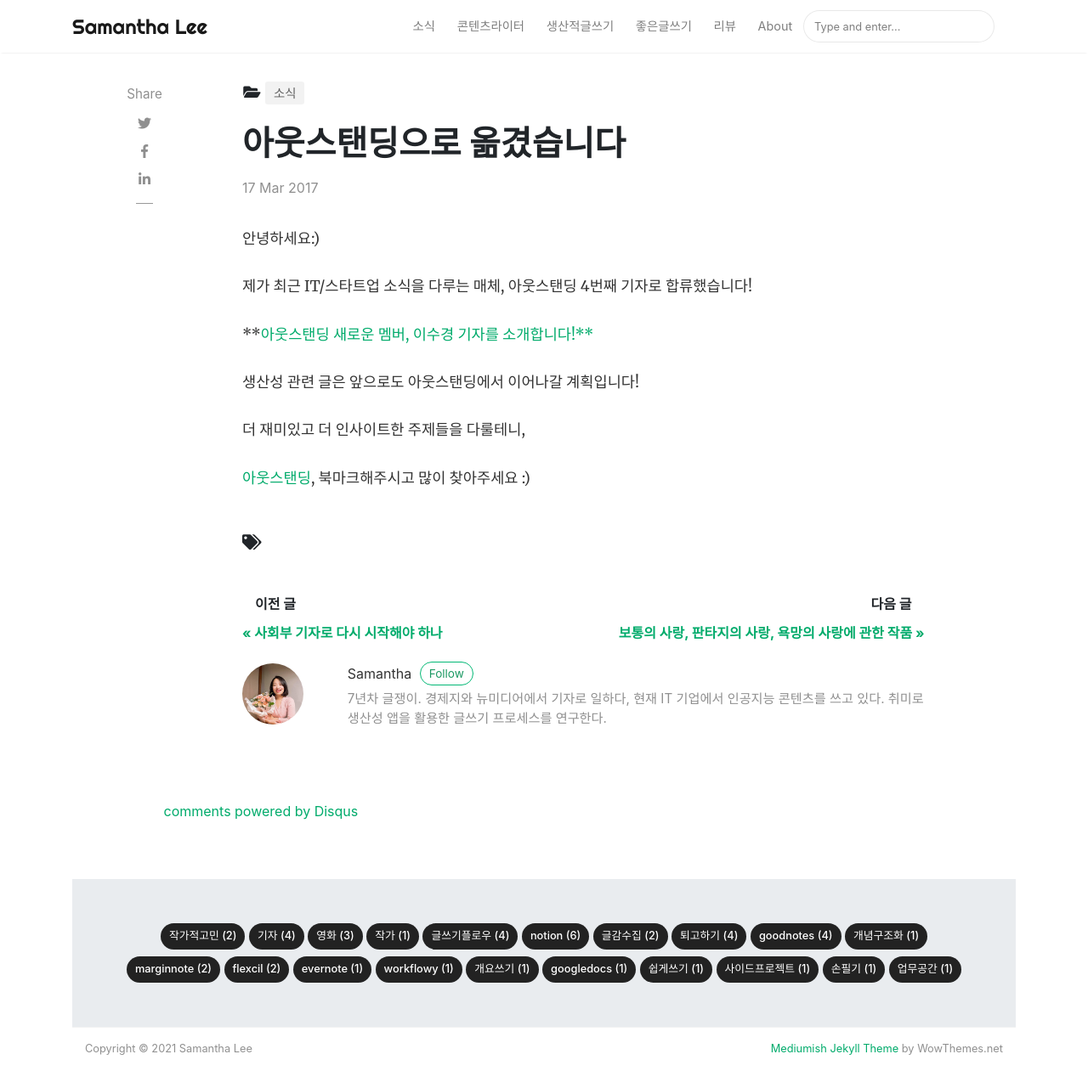
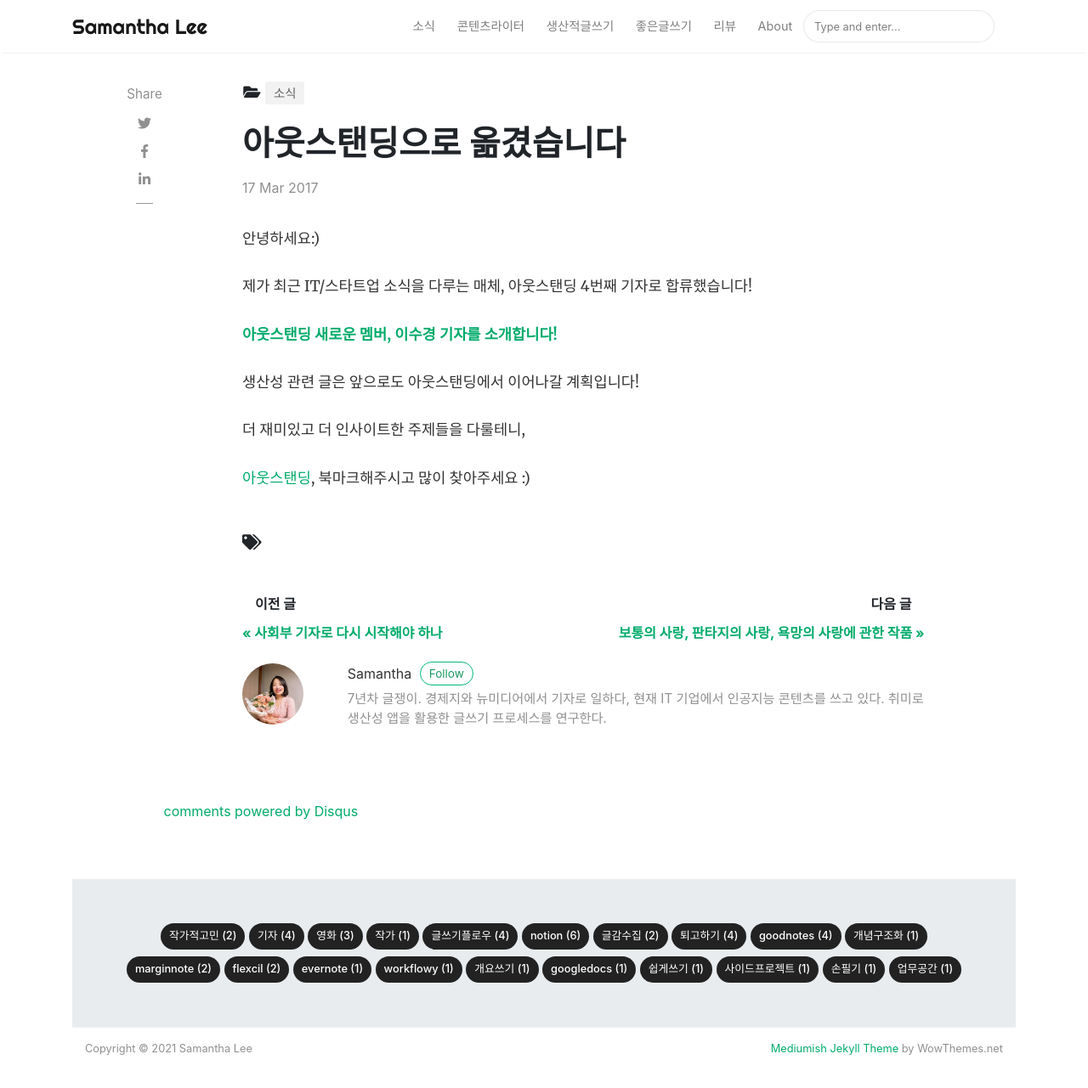
Before and after one commit to samantha-writer/samantha-writer.github.io, a Jekyll site: the page built from _posts/2017-03-17-170317.md, in a window 1280 px wide and 1318 px high. Shown: the top 1281 px of the window at 85% size. Built offline with Jekyll 4.4.1, drawn with Linux system fonts in a browser that asks for light colours; nearby versions of some CDN libraries; comment, search, counter and statistics services are not loaded.

Commit message:
Update 2017-03-17-170317.md

```diff
--- a/_posts/2017-03-17-170317.md
+++ b/_posts/2017-03-17-170317.md
@@ -14,7 +14,7 @@ hidden: false
 
 제가 최근 IT/스타트업 소식을 다루는 매체, 아웃스탠딩 4번째 기자로 합류했습니다!
 
-**[아웃스탠딩 새로운 멤버, 이수경 기자를 소개합니다!**](http://outstanding.kr/sophie20170315/)
+**[아웃스탠딩 새로운 멤버, 이수경 기자를 소개합니다!](http://outstanding.kr/sophie20170315/)**
 
 생산성 관련 글은 앞으로도 아웃스탠딩에서 이어나갈 계획입니다!
 
```
